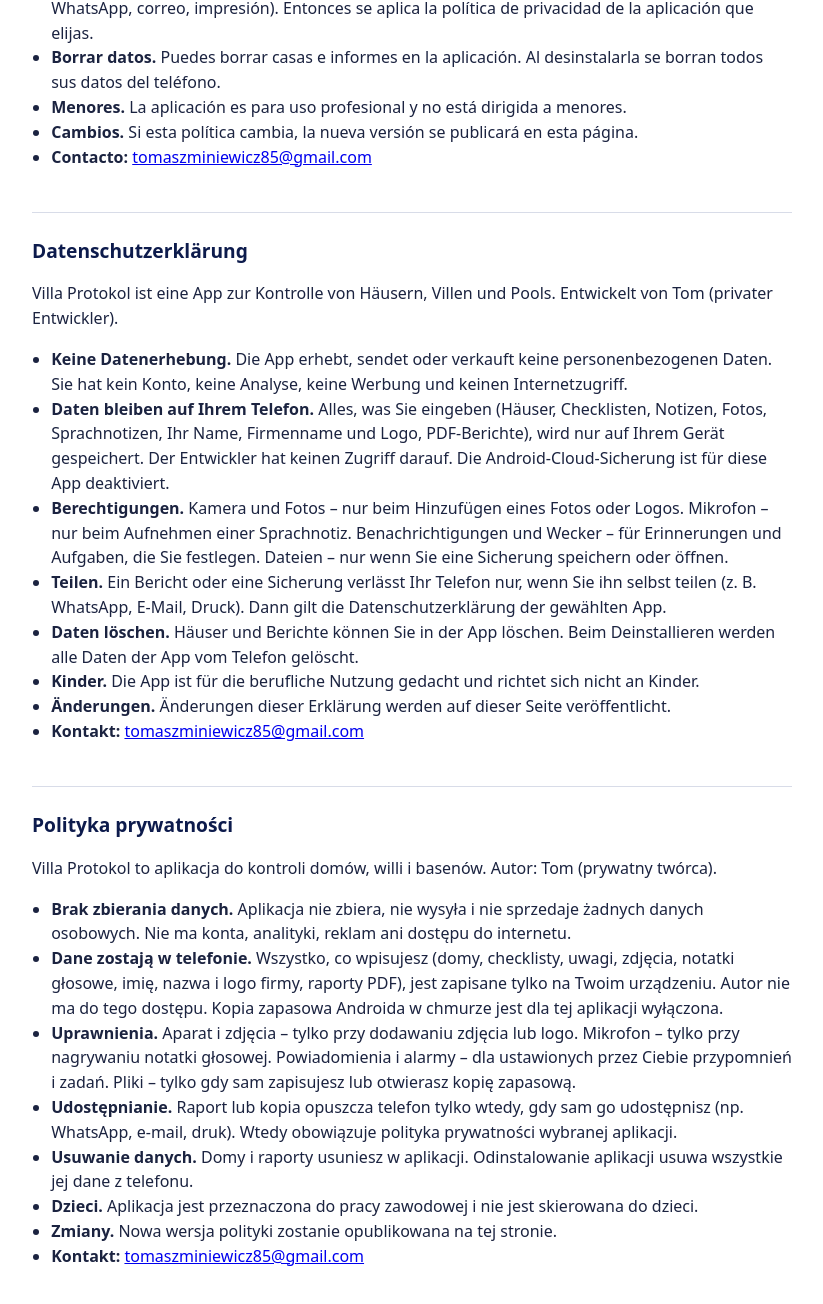
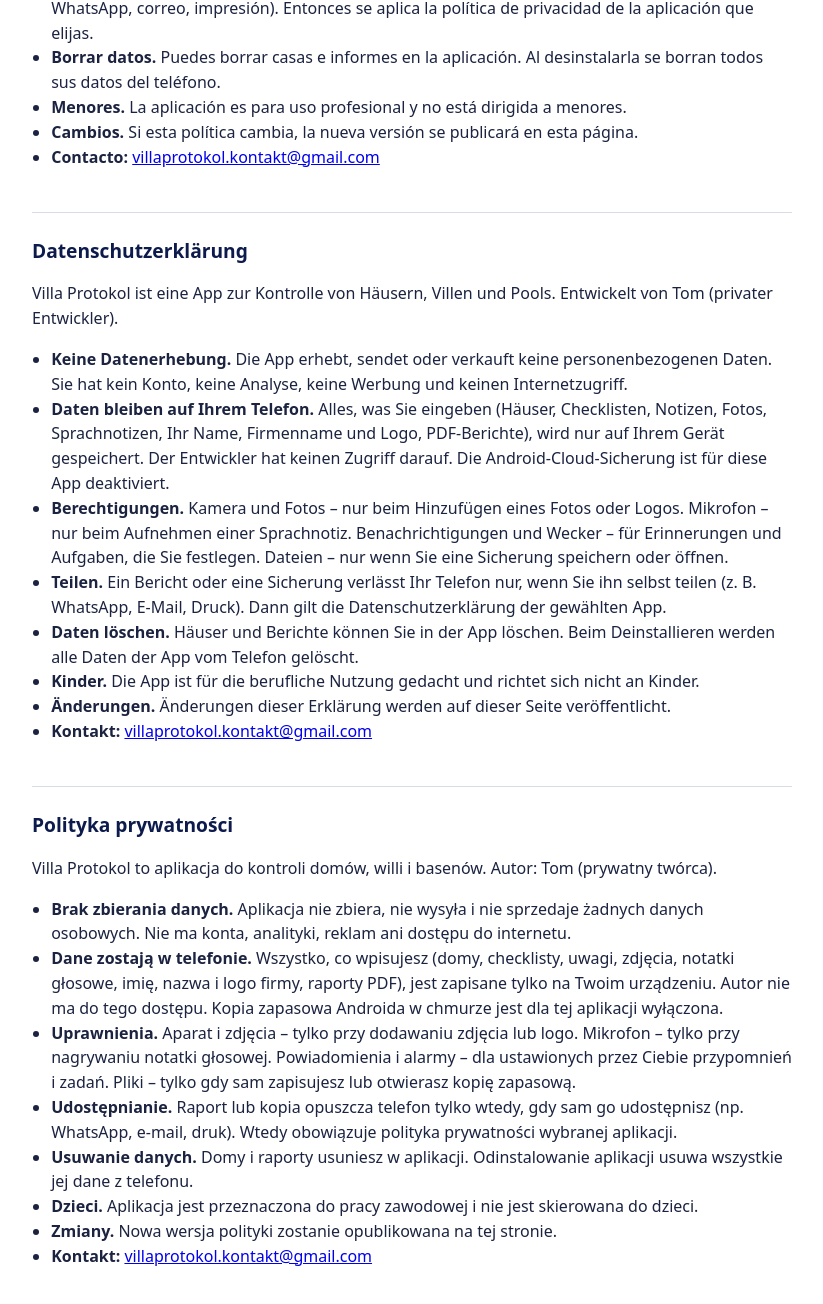
Before and after one commit to tomaszminiewicz85-cloud/villa-protokol-privacy, a plain HTML site: page index.html in a window 1280 px wide. Shown: the part 1136-2440 px from the top of the page, without its empty margins (228-1051 px from the left). Drawn offline with Linux system fonts and the light colour scheme.

Commit message:
Polityka: osobny e-mail kontaktowy aplikacji
Co-Authored-By: Claude Opus 5.5 <noreply@anthropic.com>
Claude-Session: https://claude.ai/code/session_016Ste4Jt7wYsNBHcm3giSYc

```diff
--- a/index.html
+++ b/index.html
@@ -28,7 +28,7 @@
   <li><strong>Deleting data.</strong> You can delete houses and reports in the app. Uninstalling the app deletes all its data from the phone.</li>
   <li><strong>Children.</strong> The app is meant for professional use and is not directed at children.</li>
   <li><strong>Changes.</strong> If this policy changes, the new version will be published on this page.</li>
-  <li><strong>Contact:</strong> <a href="mailto:tomaszminiewicz85@gmail.com">tomaszminiewicz85@gmail.com</a></li>
+  <li><strong>Contact:</strong> <a href="mailto:villaprotokol.kontakt@gmail.com">villaprotokol.kontakt@gmail.com</a></li>
 </ul>
 
 <h2 id="es">Política de privacidad</h2>
@@ -41,7 +41,7 @@
   <li><strong>Borrar datos.</strong> Puedes borrar casas e informes en la aplicación. Al desinstalarla se borran todos sus datos del teléfono.</li>
   <li><strong>Menores.</strong> La aplicación es para uso profesional y no está dirigida a menores.</li>
   <li><strong>Cambios.</strong> Si esta política cambia, la nueva versión se publicará en esta página.</li>
-  <li><strong>Contacto:</strong> <a href="mailto:tomaszminiewicz85@gmail.com">tomaszminiewicz85@gmail.com</a></li>
+  <li><strong>Contacto:</strong> <a href="mailto:villaprotokol.kontakt@gmail.com">villaprotokol.kontakt@gmail.com</a></li>
 </ul>
 
 <h2 id="de">Datenschutzerklärung</h2>
@@ -54,7 +54,7 @@
   <li><strong>Daten löschen.</strong> Häuser und Berichte können Sie in der App löschen. Beim Deinstallieren werden alle Daten der App vom Telefon gelöscht.</li>
   <li><strong>Kinder.</strong> Die App ist für die berufliche Nutzung gedacht und richtet sich nicht an Kinder.</li>
   <li><strong>Änderungen.</strong> Änderungen dieser Erklärung werden auf dieser Seite veröffentlicht.</li>
-  <li><strong>Kontakt:</strong> <a href="mailto:tomaszminiewicz85@gmail.com">tomaszminiewicz85@gmail.com</a></li>
+  <li><strong>Kontakt:</strong> <a href="mailto:villaprotokol.kontakt@gmail.com">villaprotokol.kontakt@gmail.com</a></li>
 </ul>
 
 <h2 id="pl">Polityka prywatności</h2>
@@ -67,7 +67,7 @@
   <li><strong>Usuwanie danych.</strong> Domy i raporty usuniesz w aplikacji. Odinstalowanie aplikacji usuwa wszystkie jej dane z telefonu.</li>
   <li><strong>Dzieci.</strong> Aplikacja jest przeznaczona do pracy zawodowej i nie jest skierowana do dzieci.</li>
   <li><strong>Zmiany.</strong> Nowa wersja polityki zostanie opublikowana na tej stronie.</li>
-  <li><strong>Kontakt:</strong> <a href="mailto:tomaszminiewicz85@gmail.com">tomaszminiewicz85@gmail.com</a></li>
+  <li><strong>Kontakt:</strong> <a href="mailto:villaprotokol.kontakt@gmail.com">villaprotokol.kontakt@gmail.com</a></li>
 </ul>
 </body>
 </html>
```
